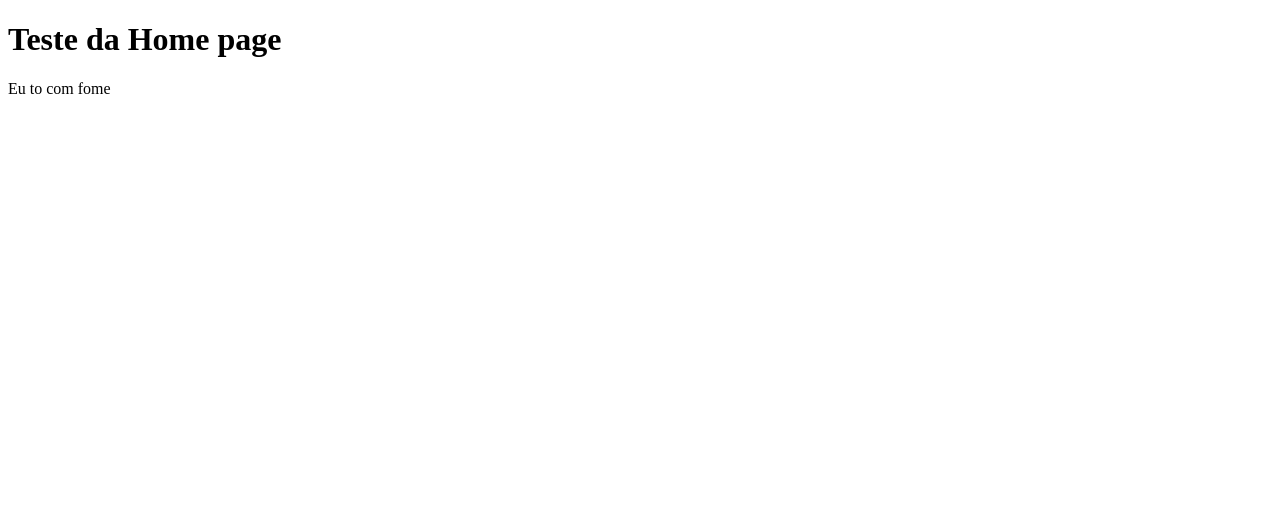
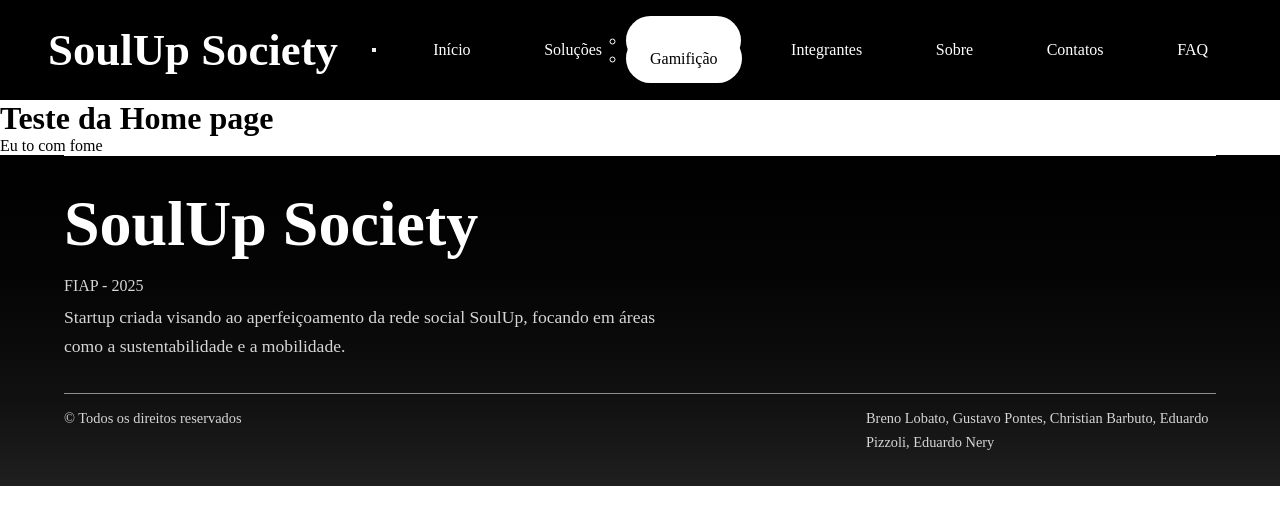
Before and after one commit to SoulUp-Society-Trabalhos/1--Challenge-2--semestre, a React (Vite) app in the folder soulup-society/: page / in a window 1280 px wide. Shown: the top 524 px of the page. Built offline with nearby package versions, Linux system fonts and the light colour scheme.

Commit message:
feat: adição do cabecalho, home teste e rodape

```diff
--- a/soulup-society/src/App.tsx
+++ b/soulup-society/src/App.tsx
@@ -1,8 +1,14 @@
+import Cabecalho from "./components/Cabecalho"
 import Home from "./pages/Home"
+import Rodape from "./components/Rodape"
 
 function App() {
     return (
-        <Home />
+        <>
+        <Cabecalho/>
+        <Home/>
+        <Rodape/>
+        </>
     )
 }
 
--- /dev/null
+++ b/soulup-society/src/components/Cabecalho.css
@@ -0,0 +1,71 @@
+* {
+    margin: 0;
+    padding: 0;
+    box-sizing: border-box;
+}
+
+.header__container {
+    background-color: #000;
+    color: #fff;
+
+    display: flex;
+    justify-content: space-between;
+    align-items: center;
+
+    position: relative;
+    z-index: 9999;
+    width: 100%;
+
+    padding-block: 1.5rem;
+    padding-inline: 3rem;
+}
+
+.header__title {
+    font-size: 2.8rem;
+    font-weight: 700;
+    margin: 0;
+}
+
+.header__ul {
+    display: flex;
+    align-items: center;
+    gap: clamp(1.5rem, 2vw, 3rem);
+    list-style: none;
+    margin: 0;
+    padding: 0;
+}
+
+.header__li {
+    display: flex;
+    align-items: center;
+}
+
+/* LINKS E BOTÃO */
+.header__li a,
+.dropdown__btn {
+    color: white;
+    text-decoration: none;
+    background: none;
+    border: none;
+    font: inherit;
+    cursor: pointer;
+
+    padding: 1rem 1.5rem;
+    border-radius: 20rem;
+
+    transition: 0.3s;
+}
+
+/* HOVER */
+.header__li a:hover,
+.dropdown__btn:hover {
+    background-color: white;
+    color: black;
+}
+
+/* ITEM MARCADO */
+._marcado a {
+    background-color: white;
+    color: black;
+    border: 1rem;
+}
--- /dev/null
+++ b/soulup-society/src/components/Cabecalho.tsx
@@ -0,0 +1,55 @@
+import "./Cabecalho.css"
+
+function Cabecalho() {
+  return (
+    <header className="header__container">
+      <a className="header__title">SoulUp Society</a>
+      <button
+        className="hamburger"
+        aria-label="Abrir menu"
+        aria-expanded="false"
+        aria-controls="header-nav"
+      >
+        <span className="hamburger__bar"></span>
+        <span className="hamburger__bar"></span>
+        <span className="hamburger__bar"></span>
+      </button>
+      <nav className="header__nav" id="header-nav">
+        <ul className="header__ul">
+          <li className="header__li">
+            <a href="../index.html">Início</a>
+          </li>
+          <li className="header__li dropdown _marcado">
+            <button className="dropdown__btn">
+              Soluções
+              <i className="fa-solid fa-chevron-down"></i>
+            </button>
+
+            <ul className="dropdown__menu">
+              <li>
+                <a href="./pages/propostas.html">Integração</a>
+              </li>
+              <li>
+                <a href="./pages/proposta2.html">Gamifição</a>
+              </li>
+            </ul>
+          </li>
+          <li className="header__li">
+            <a href="./pages/integrantes.html">Integrantes</a>
+          </li>
+          <li className="header__li">
+            <a href="./pages/sobre.html">Sobre</a>
+          </li>
+          <li className="header__li">
+            <a href="./pages/contatos.html">Contatos</a>
+          </li>
+          <li className="header__li">
+            <a href="./pages/faq.html">FAQ</a>
+          </li>
+        </ul>
+      </nav>
+    </header>
+  );
+}
+
+export default Cabecalho;
--- /dev/null
+++ b/soulup-society/src/components/Rodape.css
@@ -0,0 +1,105 @@
+.footer {
+    background: linear-gradient(
+        180deg,
+        #000 0%,
+        #050505 40%,
+        #111111 75%,
+        #1f1f1f 100%
+    );
+
+    color: #fff;
+    padding: 2rem 5%;
+    position: relative;
+}
+
+.footer::before {
+    content: "";
+    position: absolute;
+    top: 0;
+    left: 5%;
+    width: 90%;
+    height: 1px;
+    background: #fff;
+}
+
+.footer__main {
+    display: flex;
+    justify-content: space-between;
+    align-items: flex-start;
+    gap: 4rem;
+}
+
+.footer__intro {
+    width: 55%;
+}
+
+.footer__group-name {
+    font-size: 4rem;
+    font-weight: 700;
+    color: #fff;
+    margin-bottom: 1rem;
+}
+
+.footer__group-sub {
+    color: #d6d6d6;
+    font-size: 1rem;
+    margin-bottom: 0.5rem;
+}
+
+.footer__group-descricao {
+    color: #d6d6d6;
+    font-size: 1.1rem;
+    line-height: 1.8rem;
+    max-width: 750px;
+    margin-bottom: 2rem;
+}
+
+.footer__contatos {
+    width: 25%;
+}
+
+.footer__contatos h4 {
+    color: #fff;
+    font-size: 2rem;
+    font-weight: 500;
+    margin-bottom: 1.5rem;
+}
+
+.footer__ul {
+    list-style: none;
+    padding: 0;
+    margin: 0;
+}
+
+.footer__li {
+    margin-bottom: 1rem;
+}
+
+.footer__li a {
+    color: #fff;
+    text-decoration: underline;
+    font-size: 1.2rem;
+    display: flex;
+    align-items: center;
+    gap: 0.5rem;
+}
+
+.footer__li i {
+    font-size: 1.2rem;
+}
+
+.footer_direitos {
+    border-top: 1px solid #8d8d8d;
+    padding-top: 0.8rem;
+    width: 100%;
+    display: flex;
+    justify-content: space-between;
+    align-items: flex-start;
+}
+
+.footer_direitos p {
+    color: #d6d6d6;
+    font-size: 0.9rem;
+    line-height: 1.5rem;
+    max-width: 350px;
+}
--- /dev/null
+++ b/soulup-society/src/components/Rodape.tsx
@@ -0,0 +1,32 @@
+import "./Rodape.css"
+
+function Rodape() {
+  return (
+    <footer className="footer">
+      <div className="footer__main">
+        <div className="footer__intro">
+          <h3 className="footer__group-name">SoulUp Society</h3>
+
+          <p className="footer__group-sub">FIAP - 2025</p>
+
+          <p className="footer__group-descricao">
+            Startup criada visando ao aperfeiçoamento da rede social SoulUp,
+            focando em áreas como a sustentabilidade e a mobilidade.
+          </p>
+        </div>
+
+
+      </div>
+
+      <div className="footer_direitos">
+        <p>© Todos os direitos reservados</p>
+        <p>
+          Breno Lobato, Gustavo Pontes, Christian Barbuto, Eduardo Pizzoli,
+          Eduardo Nery
+        </p>
+      </div>
+    </footer>
+  );
+}
+
+export default Rodape;
```
